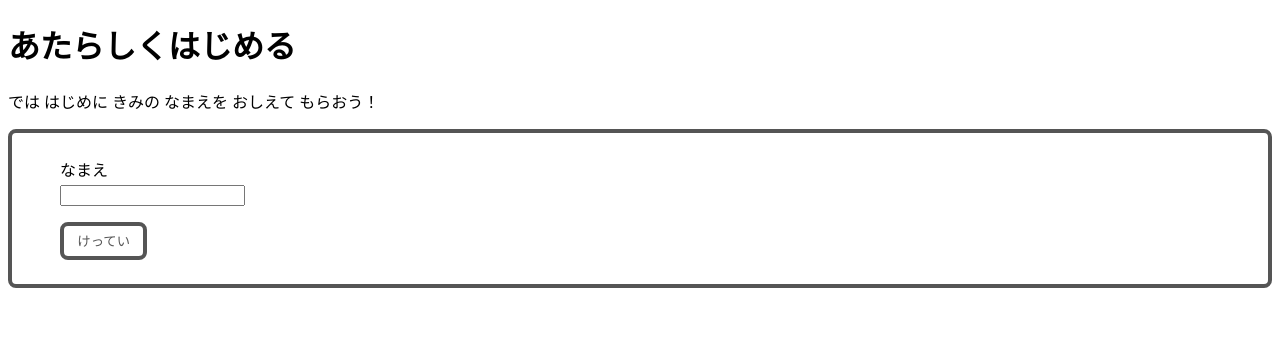
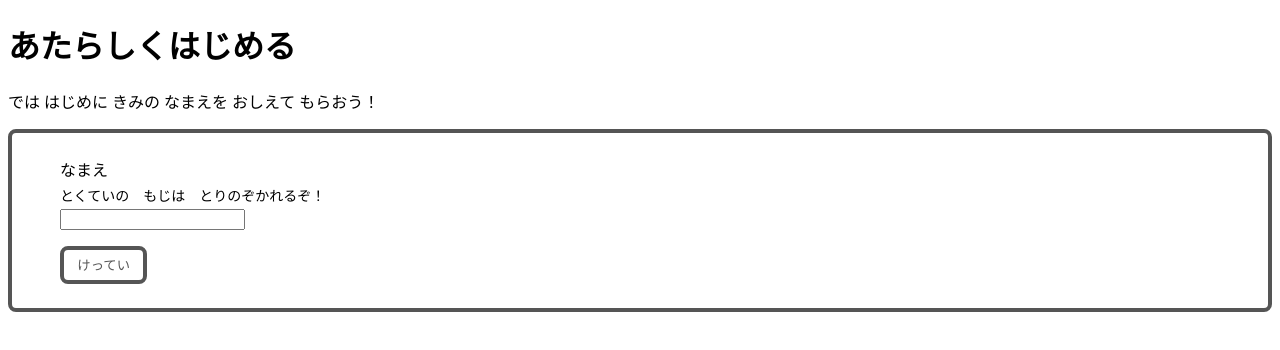
Before and after one commit to webdino/lyceum-pokemon, a Nuxt app: page /new in a window 1280 px wide. Shown: the top 350 px of the page. Built offline with nearby package versions, Linux system fonts and the light colour scheme; no server answers.

Commit message:
feat: S3 オブジェクトキーでの使用を避ける文字のトリミング

```diff
--- a/pages/new.vue
+++ b/pages/new.vue
@@ -1,10 +1,14 @@
 <script>
 import { VITE_SERVER_ORIGIN } from "~/utils/env";
+import trimAvoidCharacters from "~/utils/trimAvoidCharacters";
 
 export default {
   setup() {
     const router = useRouter();
     const trainerName = ref("");
+    const safeTrainerName = computed(() =>
+      trimAvoidCharacters(trainerName.value)
+    );
     const onSubmit = async () => {
       const response = await fetch(`${VITE_SERVER_ORIGIN}/api/trainer`, {
         method: "POST",
@@ -21,6 +25,7 @@ export default {
     const { dialog, onOpen, onClose } = useDialog();
     return {
       trainerName,
+      safeTrainerName,
       onSubmit,
       dialog,
       onOpen,
@@ -37,7 +42,15 @@ export default {
     <form @submit.prevent>
       <div class="item">
         <label for="name">なまえ</label>
-        <input id="name" @keydown.enter="onOpen(true)" v-model="trainerName" />
+        <span id="name-description"
+          >とくていの　もじは　とりのぞかれるぞ！</span
+        >
+        <input
+          id="name"
+          @keydown.enter="onOpen(true)"
+          v-model="trainerName"
+          aria-describedby="name-description"
+        />
       </div>
       <GamifyButton type="button" @click="onOpen(true)">けってい</GamifyButton>
     </form>
@@ -45,7 +58,7 @@ export default {
       v-if="dialog"
       id="confirm-submit"
       title="かくにん"
-      :description="`ふむ・・・　きみは　${trainerName}　と　いうんだな！`"
+      :description="`ふむ・・・　きみは　${safeTrainerName}　と　いうんだな！`"
       @close="onClose"
     >
       <GamifyList :border="false" direction="horizon">
@@ -72,8 +85,12 @@ form > :not(:last-child) {
   margin-bottom: 1rem;
 }
 
-.item > label {
+.item > label,
+.item > span {
   display: block;
   margin-bottom: 0.25rem;
 }
+.item > span {
+  font-size: 0.875rem;
+}
 </style>
--- /dev/null
+++ b/utils/trimAvoidCharacters.js
@@ -0,0 +1,6 @@
+/**
+ * S3 オブジェクトキーでは使用を避けた方がよい文字のトリミング
+ * See https://docs.aws.amazon.com/ja_jp/AmazonS3/latest/userguide/object-keys.html
+ */
+export default (string) =>
+  string.replace(/[&$\x00-\x1F@=;:+ ,?\\{\x80\xFF^}%\x60\]'"“>~<#|]/g, "");
```
